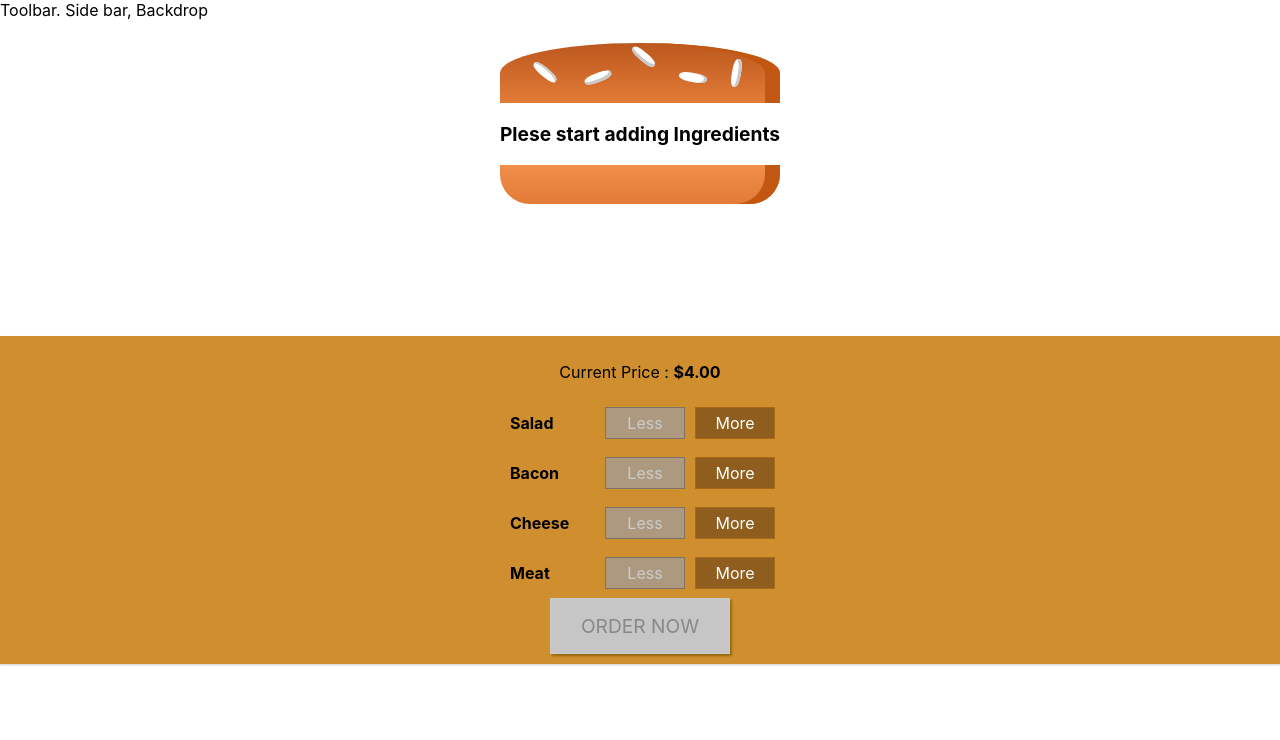
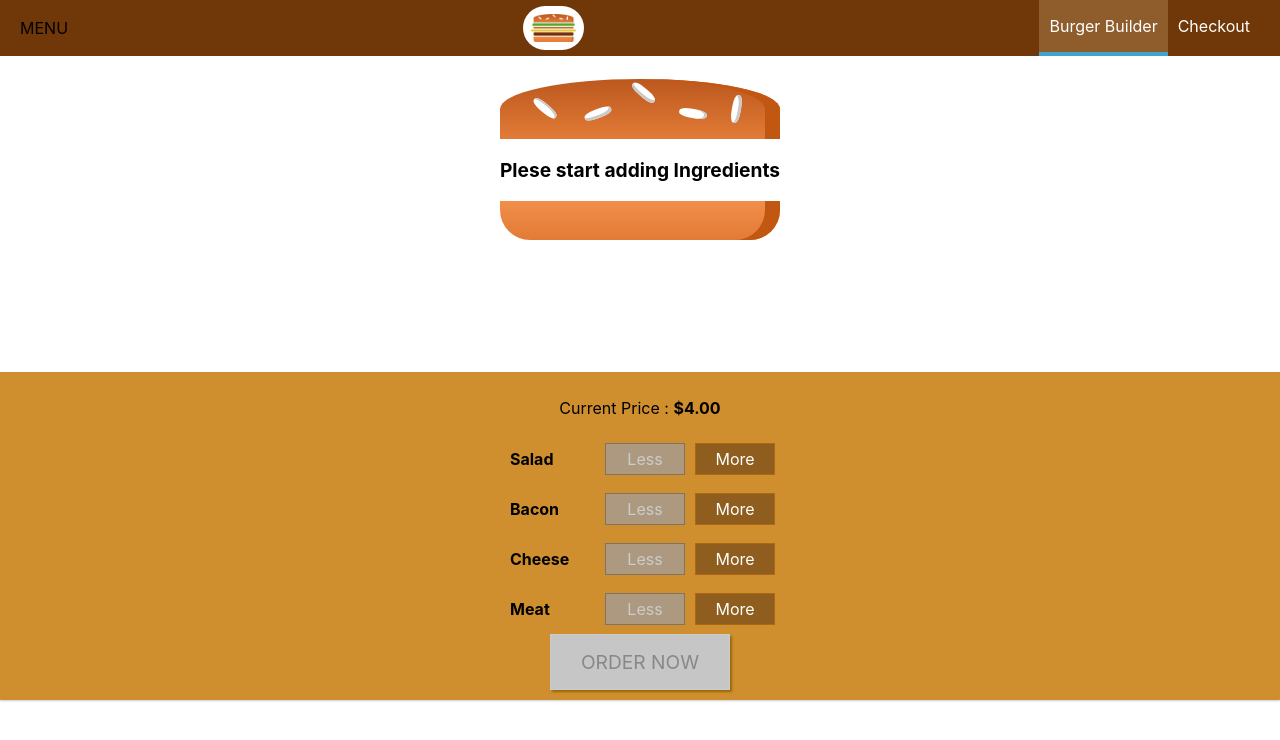
Before and after one commit to Parthasarathireddy/my-burger-project, a React app: page / in a window 1280 px wide. Shown: the top 740 px of the page. Built offline with nearby package versions, Linux system fonts and the light colour scheme.

Commit message:
Adding Reusable Navigation items

```diff
--- a/src/App.js
+++ b/src/App.js
@@ -1,4 +1,4 @@
-import React, { Component } from 'react';
+import React from 'react';
 import './App.css';
 import Layout from './components/layout/Layout';
 import BurgerBuilder from './containers/BurgerBuilder/BurgerBuilder';
--- /dev/null
+++ b/src/components/Logo/Logo.js
@@ -0,0 +1,10 @@
+import React from 'react';
+import burgerLogo from '../../assets/images/burger-logo.png';
+import classes from './Logo.module.css';
+const logo = (props) =>(
+<div className = {classes.Logo}>
+    <img src = {burgerLogo} alt = "MyBurger"/>
+</div>
+);
+
+export default logo;
--- /dev/null
+++ b/src/components/Logo/Logo.module.css
@@ -0,0 +1,11 @@
+.Logo {
+    background-color: white;
+    padding: 8px;
+    height: 80%;
+    box-sizing: border-box;
+    border-radius: 30px;
+
+}
+.Logo img {
+    height: 100%;
+}
--- /dev/null
+++ b/src/components/Navigation/NavigationItems/NavigationItem/NavigatgionItem.js
@@ -0,0 +1,8 @@
+import React from 'react';
+import classes from './NavigationItem.module.css'
+const navigationItem = (props) =>(
+    <li className = {classes.NavigationItem}>
+    <a href = {props.link} className = {props.active ? classes.active : null}>{props.children}</a>
+    </li>
+);
+export default navigationItem;
--- /dev/null
+++ b/src/components/Navigation/NavigationItems/NavigationItem/NavigationItem.module.css
@@ -0,0 +1,24 @@
+.NavigationItem {
+    margin: 0;
+    box-sizing: border-box;
+    display: flex;
+    height: 100%;
+    align-items: center;
+
+}
+.NavigationItem a {
+    color: white;
+    text-decoration: none;
+    height: 100%;
+    padding: 16px 10px;
+    border-bottom: 4px solid transparent;
+    box-sizing: border-box;
+    display: block;
+}
+.NavigationItem a:hover,
+.NavigationItem a:active,
+.NavigationItem a.active {
+    background-color: #8f5c2c;
+    border-bottom: 4px solid #40a4cb;
+    color: white;
+}
--- /dev/null
+++ b/src/components/Navigation/NavigationItems/NavigationItems.js
@@ -0,0 +1,11 @@
+import React from 'react';
+import classes from './NavigationItems.module.css';
+import NavigationItem from '../NavigationItems/NavigationItem/NavigatgionItem';
+const navigationItems = () =>(
+    <ul className = {classes.NavigationItems}>
+        <NavigationItem link = "/" active>Burger Builder</NavigationItem>
+        <NavigationItem link  = "/">Checkout</NavigationItem>
+    </ul>
+);
+
+export default navigationItems;
--- /dev/null
+++ b/src/components/Navigation/NavigationItems/NavigationItems.module.css
@@ -0,0 +1,8 @@
+.NavigationItems {
+    margin: 0;
+    padding: 0;
+    list-style: none;
+    display: flex;
+    align-items: center;
+    height: 100%;
+}
--- /dev/null
+++ b/src/components/Navigation/Toolbar/Toolbar.js
@@ -0,0 +1,13 @@
+import React from 'react';
+import classes from './Toolbar.module.css';
+import Logo from '../../Logo/Logo';
+import NavigationItems from '../NavigationItems/NavigationItems';
+const toolbar = (props) =>(
+    <header className = {classes.Toolbar}>
+        <div>MENU</div>
+        <Logo />
+        <nav><NavigationItems /></nav>
+    </header>
+);
+
+export default toolbar;
--- /dev/null
+++ b/src/components/Navigation/Toolbar/Toolbar.module.css
@@ -0,0 +1,17 @@
+.Toolbar {
+    height: 56px;
+    width: 100%;
+    position: fixed;
+    top:0;
+    left: 0;
+    background-color: #703809;
+    display: flex;
+    justify-content: space-between;
+    align-items: center;
+    padding: 0 20px;
+    box-sizing: border-box;
+    z-index: 90;
+}
+.Toolbar nav {
+    height: 100%;
+}
--- a/src/components/layout/Layout.js
+++ b/src/components/layout/Layout.js
@@ -1,9 +1,10 @@
 import React from 'react';
 import Aux from '../../hoc/Auxilary';
 import classes from './Layout.module.css';
+import Toolbar from '../Navigation/Toolbar/Toolbar';
 const layout = (props) => (
     <Aux>
-        <div>Toolbar. Side bar, Backdrop</div>
+        <Toolbar />
         <main className = {classes.Content}>
             {props.children}
         </main>
--- a/src/components/layout/Layout.module.css
+++ b/src/components/layout/Layout.module.css
@@ -1,3 +1,3 @@
 .Content {
-    margin-top: 16px;
+    margin-top: 72px;
 }
```
Also changed, not shown: src/assets/images/burger-logo.png (added).
